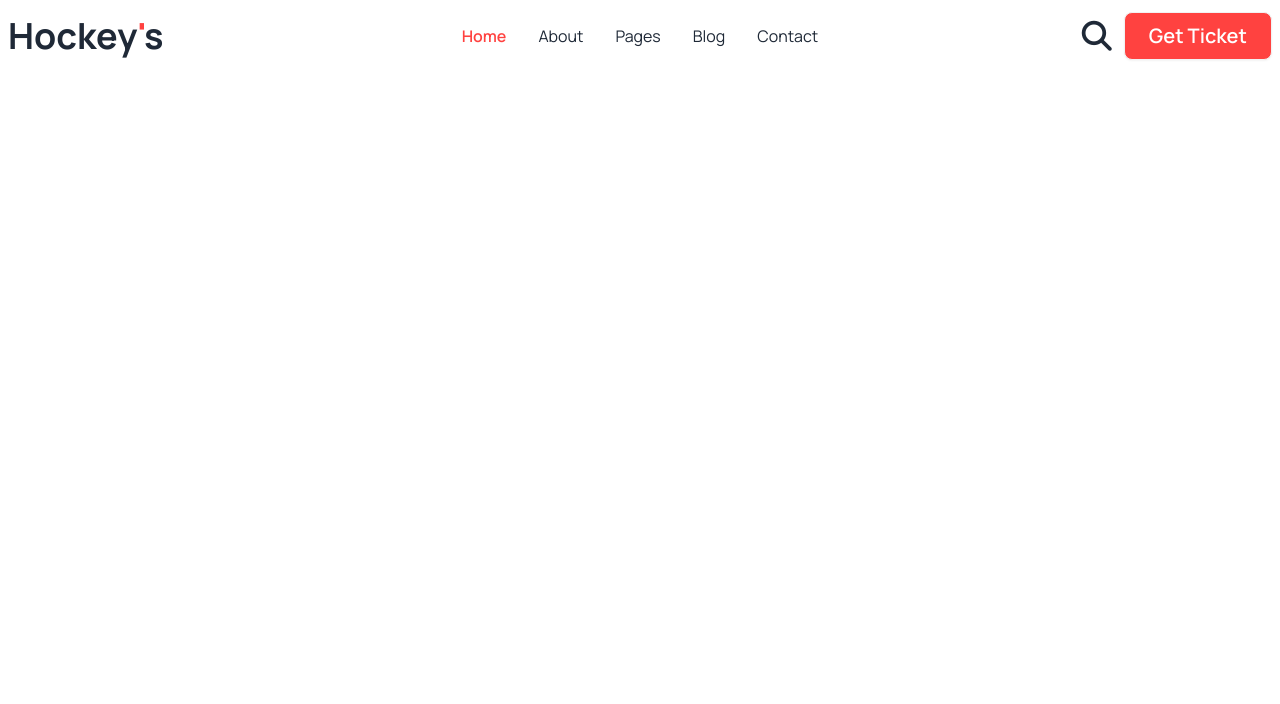
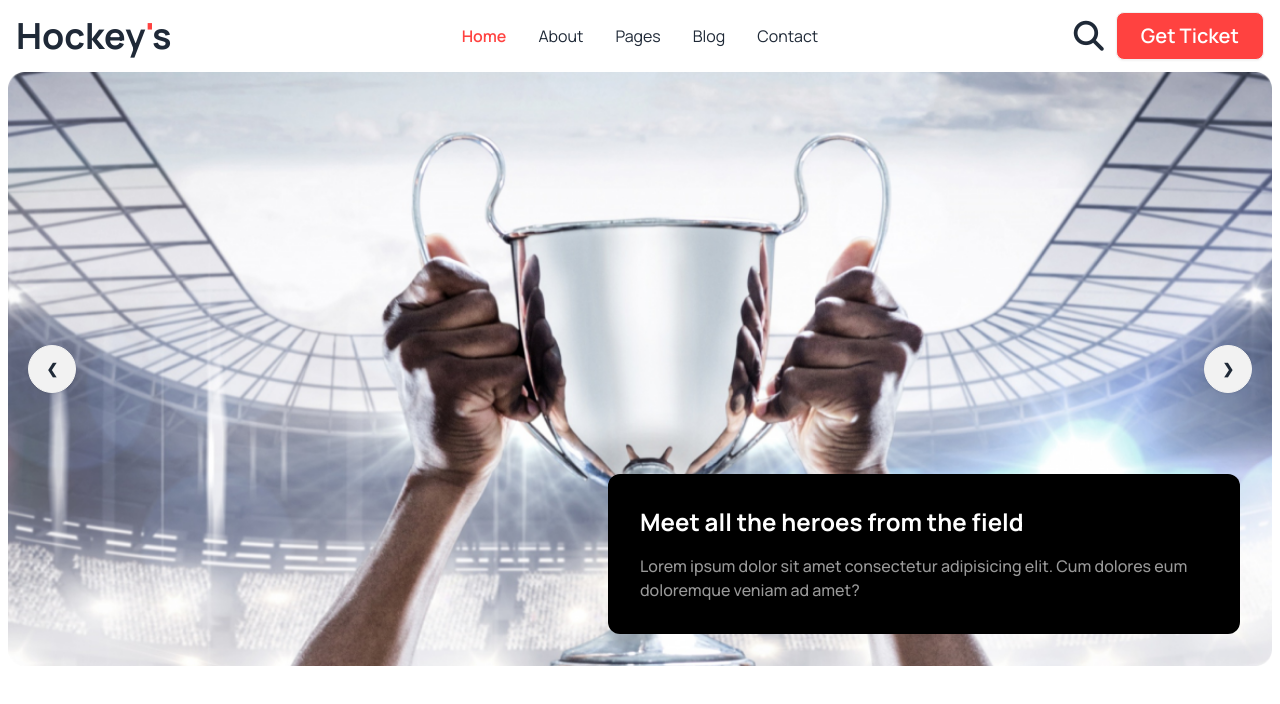
Before and after one commit to rakibulhasan044/03_assignment, a plain HTML site: page index.html in a window 1280 px wide. Drawn offline with nearby package versions, Linux system fonts and the light colour scheme.

Commit message:
header done

```diff
--- a/index.html
+++ b/index.html
@@ -31,7 +31,7 @@
     </style>
 
 </head>
-<body class="font-manrope">
+<body class="font-manrope mx-2">
     <header class="container mx-auto">
       <nav>
         <div class="navbar bg-base-100">
@@ -69,6 +69,46 @@
           </div>
         </div>
       </nav>
+      <div class="flex lg:relative flex-col items-end gap-4">
+        <!-- slide-container -->
+      <div class="carousel w-full">
+        <!-- slide-1 -->
+        <div id="slide1" class="carousel-item relative w-full">
+          <img src="Images/1.png" class="w-full" />
+          <div class="absolute flex justify-between transform -translate-y-1/2 left-5 right-5 top-1/2">
+            <a href="#slide4" class="btn btn-circle ">❮</a>
+            <a href="#slide2" class="btn btn-circle ">❯</a>
+          </div>
+        </div>
+        <!-- slider-2 -->
+        <div id="slide2" class="carousel-item relative w-full">
+          <img src="Images/1.png" class="w-full" />
+          <div class="absolute flex justify-between transform -translate-y-1/2 left-5 right-5 top-1/2">
+            <a href="#slide1" class="btn btn-circle">❮</a>
+            <a href="#slide3" class="btn btn-circle">❯</a>
+          </div>
+        </div>
+        <!-- slider-3 -->
+        <div id="slide3" class="carousel-item relative w-full">
+          <img src="Images/1.png" class="w-full" />
+          <div class="absolute flex justify-between transform -translate-y-1/2 left-5 right-5 top-1/2">
+            <a href="#slide2" class="btn btn-circle">❮</a>
+            <a href="#slide1" class="btn btn-circle">❯</a>
+          </div>
+        </div>
+      </div>
+
+      <!-- inside dive -->
+      <div class="lg:absolute bottom-8 right-8 p-4 lg:p-8 space-y-4 bg-black w-full lg:w-1/2 rounded-xl">
+        <h3 class="text-white font-bold text-lg md:text-xl lg:text-2xl">
+          Meet all the heroes from the field
+        </h3>
+        <p class="font-medium text-[#FFFFFF99] text-sm lg:text-base">
+          Lorem ipsum dolor sit amet consectetur adipisicing elit. Cum dolores eum doloremque veniam ad amet?
+        </p>
+      </div>
+      </div>
+
     </header>
 
     <main>
```
